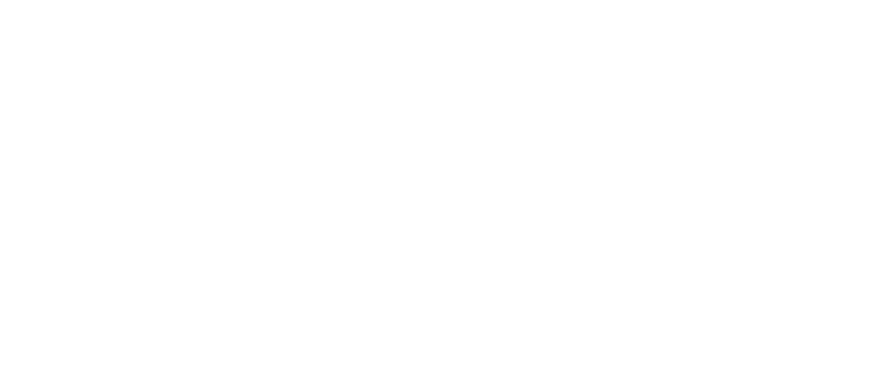
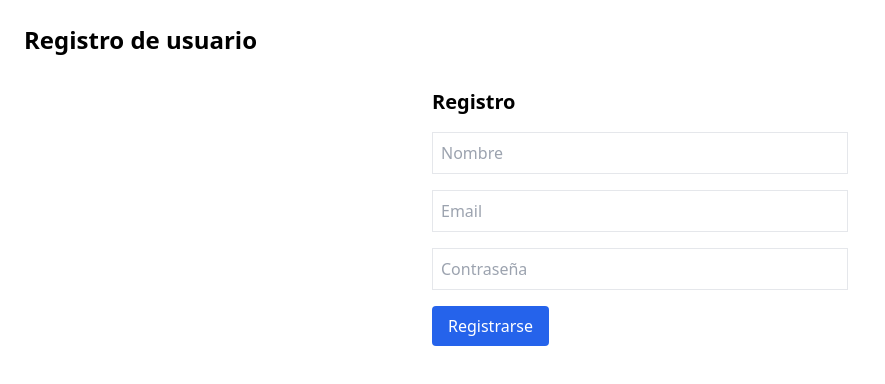
Before and after one commit to justmove1987/9-pf, a React (Vite) app in the folder front/mi-app/: page /register in a window 1280 px wide. Before the commit this address had no page. Shown: the top 384 px of the page, without its empty margins (0-885 px from the left). Built offline with nearby package versions, Linux system fonts and the light colour scheme.

Commit message:
feat: Add user registration functionality with form and API integration

```diff
--- a/front/mi-app/src/App.tsx
+++ b/front/mi-app/src/App.tsx
@@ -5,6 +5,7 @@
 import Admin from "./pages/Admin";
 import Dashboard from "./pages/Dashboard";  // ✅ nuevo import
 import LoginForm from "./components/LoginForm";
+import Register from "./pages/Register";
 
 type PrivateProps = { children: React.ReactNode; requiredRole?: string };
 
@@ -23,6 +24,7 @@
         <Route path="/" element={<Home />} />
         <Route path="/projects" element={<Projects />} />
         <Route path="/login" element={<LoginForm />} />
+        <Route path="/register" element={<Register />} />
 
         {/* 🔒 Rutas protegidas */}
         <Route
--- a/front/mi-app/src/components/RegisterForm.tsx
+++ b/front/mi-app/src/components/RegisterForm.tsx
@@ -2,53 +2,75 @@
 import { useAuth } from "../context/useAuth";
 
 export default function RegisterForm() {
-  // ✅ Hook dentro del componente
   const { setUser } = useAuth();
   const [name, setName] = useState("");
   const [email, setEmail] = useState("");
   const [password, setPassword] = useState("");
+  const [error, setError] = useState("");
 
   const handleRegister = async (e: React.FormEvent) => {
     e.preventDefault();
+    try {
       const res = await fetch("http://localhost:3000/auth/register", {
         method: "POST",
         headers: { "Content-Type": "application/json" },
         body: JSON.stringify({ name, email, password }),
       });
+      if (!res.ok) {
+        const msg = await res.json();
+        throw new Error(msg.message || "Error en el registro");
+      }
+      const data = await res.json();
 
-    const data = await res.json();
+      // ✅ guardar en contexto y localStorage
       setUser({
         id: data.user.id,
         name: data.user.name,
         role: data.user.role,
       });
       localStorage.setItem("token", data.token);
+
+      // redirigir a dashboard o donde quieras
       window.location.href = "/dashboard";
+    // eslint-disable-next-line @typescript-eslint/no-explicit-any
+    } catch (err: any) {
+      setError(err.message);
+    }
   };
 
   return (
-    <form onSubmit={handleRegister} className="space-y-4 p-4">
+    <form onSubmit={handleRegister} className="space-y-4 p-4 max-w-md mx-auto">
+      <h2 className="text-xl font-bold">Registro</h2>
+      {error && <p className="text-red-500">{error}</p>}
+
       <input
+        className="border p-2 w-full"
         value={name}
         onChange={(e) => setName(e.target.value)}
         placeholder="Nombre"
-        className="border p-2 w-full"
+        required
       />
       <input
         type="email"
+        className="border p-2 w-full"
         value={email}
         onChange={(e) => setEmail(e.target.value)}
         placeholder="Email"
-        className="border p-2 w-full"
+        required
       />
       <input
         type="password"
+        className="border p-2 w-full"
         value={password}
         onChange={(e) => setPassword(e.target.value)}
         placeholder="Contraseña"
-        className="border p-2 w-full"
+        required
       />
-      <button className="bg-blue-600 text-white px-4 py-2 rounded">
+
+      <button
+        type="submit"
+        className="bg-blue-600 text-white px-4 py-2 rounded"
+      >
         Registrarse
       </button>
     </form>
--- /dev/null
+++ b/front/mi-app/src/pages/Register.tsx
@@ -0,0 +1,10 @@
+import RegisterForm from "../components/RegisterForm";
+
+export default function Register() {
+  return (
+    <div className="p-6">
+      <h1 className="text-2xl font-bold mb-4">Registro de usuario</h1>
+      <RegisterForm />
+    </div>
+  );
+}
```
Also changed, not shown: 2 other files (tests, documents, lock files or other folders). Lines whose indentation alone changed are shown as unchanged.
